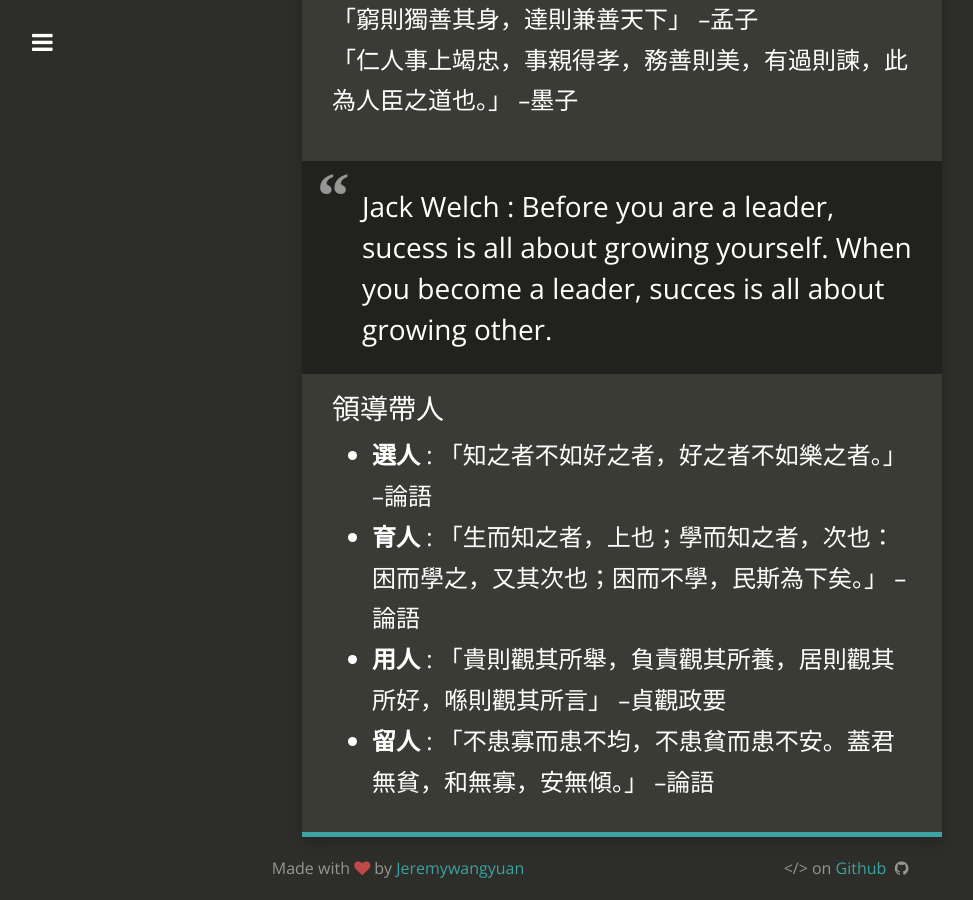
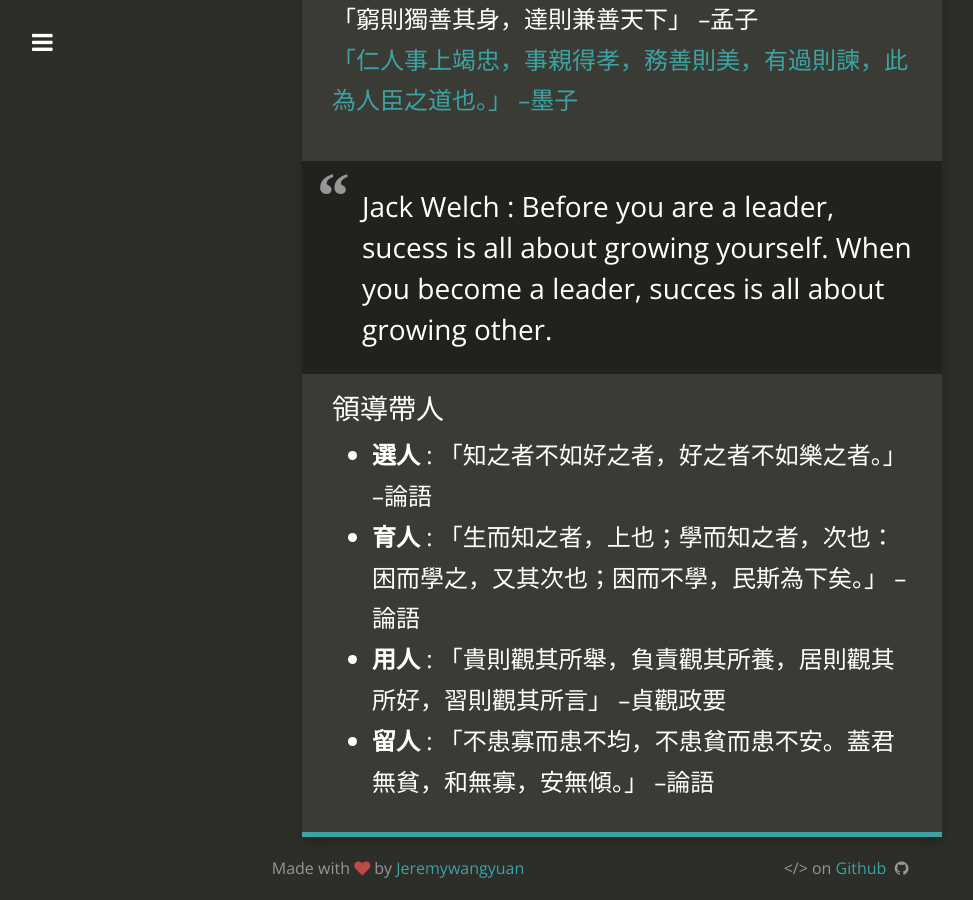
Before and after one commit to jeremywangyuan/Jeremywangyuan.github.io, a Jekyll site: the page built from _posts/2017-10-30-study-note.md, in a window 1280 px wide and 900 px high, scrolled down 1278 px. Shown: the whole window, without its empty margins (18-991 px from the left). Built offline with Jekyll 4.4.1, drawn with Linux system fonts in a browser that asks for light colours; nearby versions of some CDN libraries; some web fonts are replaced.

Commit message:
study-note

```diff
--- a/_posts/2017-10-30-study-note.md
+++ b/_posts/2017-10-30-study-note.md
@@ -11,16 +11,16 @@ tags:
 # 國學經典學管理
 ---
 
-### 「任人以事，存亡治亂之機也。無術以任人，無所任而不敗。」 --韓非子
+### [「任人以事，存亡治亂之機也。無術以任人，無所任而不敗。」 --韓非子](https://ctext.org/hanfeizi/ba-shuo/zh?filter=485436)
 
 任何制度與組織，最終還是離不開人，與其打造完美制度，不如強化對人才的任用。
 
-### 「策之而知得失之計，作之而知動靜之理，行之而知生死之地，角之而知有餘不足之處。」 --孫子兵法
+### [「策之而知得失之計，作之而知動靜之理，行之而知生死之地，角之而知有餘不足之處。」 --孫子兵法](https://cutemike520.blogspot.tw/2009/08/blog-post_2423.html)
 
 討論策略，不要受資訊侷限，而是先利用人才的經驗，提出初步對策，再用資訊驗證並優化。
 
 ### 道、天、地、將、法
-「兵者，國之大事，死生之地，不可不察也。故經之以五事，校之以計，而索其情，一曰道，二曰天，三曰地，四曰將，五曰法。」 --孫子兵法
+[「兵者，國之大事，死生之地，不可不察也。故經之以五事，校之以計，而索其情，一曰道，二曰天，三曰地，四曰將，五曰法。」 --孫子兵法](https://edba.ncl.edu.tw/ChijonTsai/sun/sun_01.htm)
 
 1. 道 - 組織上下認同
 2. 天 - 符合時代需求
@@ -31,12 +31,12 @@ tags:
 ### 先成為值得追隨的人，在思考如何影響他人
 
 「窮則獨善其身，達則兼善天下」 --孟子<br>
-「仁人事上竭忠，事親得孝，務善則美，有過則諫，此為人臣之道也。」 --墨子
+[「仁人事上竭忠，事親得孝，務善則美，有過則諫，此為人臣之道也。」 --墨子](http://ctext.org/mozi/anti-confucianism-ii/zh?filter=471150)
 > Jack Welch : Before you are a leader, sucess is all about growing yourself. When you become a leader, succes is all about growing other.
 
 ### 領導帶人
 
 - <B>選人</B> : 「知之者不如好之者，好之者不如樂之者。」 --論語
 - <B>育人</B> : 「生而知之者，上也；學而知之者，次也：困而學之，又其次也；困而不學，民斯為下矣。」 --論語
-- <B>用人</B> : 「貴則觀其所舉，負責觀其所養，居則觀其所好，喺則觀其所言」 --貞觀政要
+- <B>用人</B> : 「貴則觀其所舉，負責觀其所養，居則觀其所好，習則觀其所言」 --貞觀政要
 - <B>留人</B> : 「不患寡而患不均，不患貧而患不安。蓋君無貧，和無寡，安無傾。」 --論語
```
